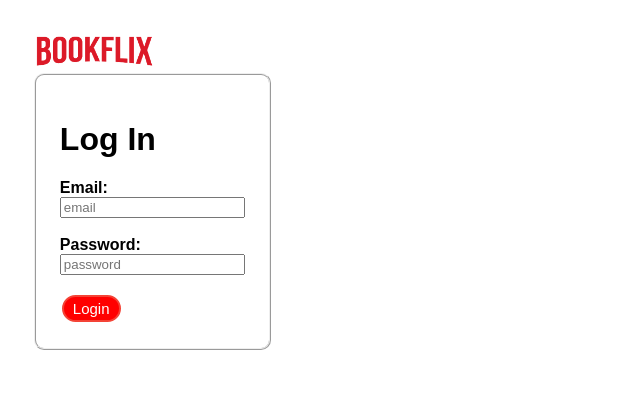
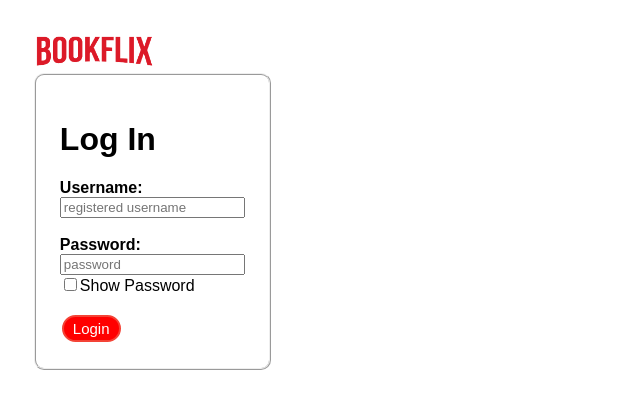
Before and after one commit to devashishSule/BookFlix_v1.0, a Flask app: page /login.html in a window 1280 px wide. Shown: the top 409 px of the page, without its empty margins (0-640 px from the left). Run offline with Flask 2, Linux system fonts and the light colour scheme.

Commit message:
**username as login parameter**

```diff
--- a/app.py
+++ b/app.py
@@ -26,6 +26,7 @@ def register():
     if request.method=='POST':
         firstName = request.form['content1']
         lastName = request.form['content2']
+        username = request.form['username']
         email = request.form['email']
         password1 = request.form['password1']
         password2 = request.form['password2']
@@ -34,6 +35,7 @@ def register():
             user_info.insert_one({
                 'first name':firstName,
                 'last name':lastName,
+                'username':username,
                 'email':email,
                 'password':password1,
                 'security_question':security_question
@@ -55,10 +57,10 @@ def register():
 @app.route('/login.html', methods=('GET', 'POST') )
 def login():
     if request.method=="POST":
-        email = request.form['email']
+        username = request.form['username']
         password = request.form['password']
         verify_user = user_info.find_one({
-            'email':email,
+            'username':username,
             'password':password
         })
         if verify_user != None:
--- /dev/null
+++ b/static/css/public/login.js
@@ -0,0 +1,8 @@
+function show() {
+    var x = $("#pass");
+    if (x.attr('type') === "password") {
+        x.attr('type', 'text')
+    } else {
+        x.attr('type', 'password')
+    }
+}
--- a/templates/login.html
+++ b/templates/login.html
@@ -1,15 +1,18 @@
 {% extends 'base.html'%} {% block head %}
 <title>Login</title>
 {% endblock %} {%block body%}
-<form method="post">
-    <div class="content">
+<div class="content">
+    <form method="post">
+
         <h1>Log In</h1>
-        <b><label for="email">Email:</label></b><br>
-        <input type="text" name="email" required placeholder="email"></input><br><br>
+        <b><label for="email">Username:</label></b><br>
+        <input type="text" name="username" required placeholder="registered username"></input><br><br>
         <b><label for="password">Password:</label></b><br>
-        <input type="text" name="password" required placeholder="password"></input><br><br>
+        <input type="password" name="password" id="pass" required placeholder="password"></input><br>
+        <input type="checkbox" onclick="show()">Show Password <br><br>
         <button type="submit" class="button button_general">Login</button>
-    </div>
-
-</form>
+    </form>
+</div>
+<script src="https://cdnjs.cloudflare.com/ajax/libs/jquery/3.6.1/jquery.min.js" integrity="sha512-aVKKRRi/Q/YV+4mjoKBsE4x3H+BkegoM/em46NNlCqNTmUYADjBbeNefNxYV7giUp0VxICtqdrbqU7iVaeZNXA==" crossorigin="anonymous" referrerpolicy="no-referrer"></script>
+<script src="../static/css/public/login.js" type="text/javascript"></script>
 {% endblock %}
--- a/templates/register.html
+++ b/templates/register.html
@@ -9,6 +9,8 @@
             <input type="text" name="content1" required placeholder="first name"></input><br><br>
             <b><label for="content2">Last Name:</label></b><br>
             <input type="text" name="content2" required placeholder="last name"></input><br><br>
+            <b><label for="content2">Username:</label></b><br>
+            <input type="text" name="username" required placeholder="username"></input><br><br>
             <b><label for="email">Email:</label></b><br>
             <input type="text" name="email" required placeholder="email"></input><br><br>
             <b><label for="password">Password:</label></b><br>
```
Also changed, not shown: static/css/public/register.js (+14 -9 lines), templates/error.html (added, +33 -0 lines), static/css/Retronator.gif (added), static/css/errorMsg.gif (added).
